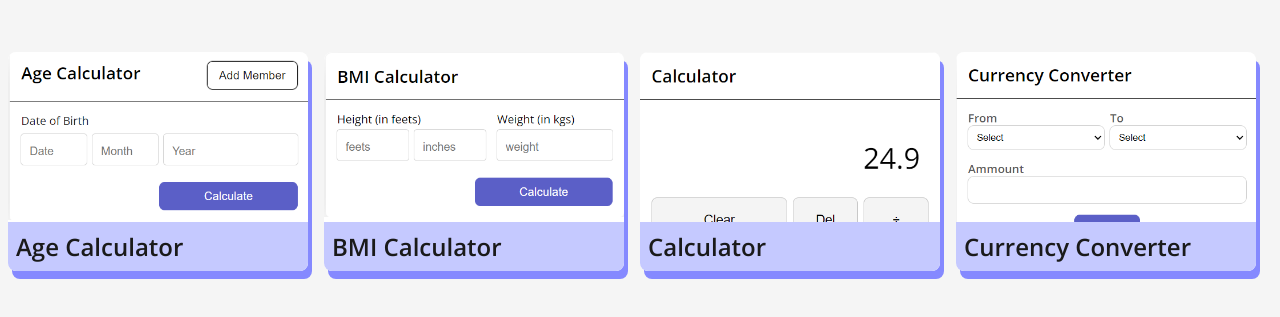
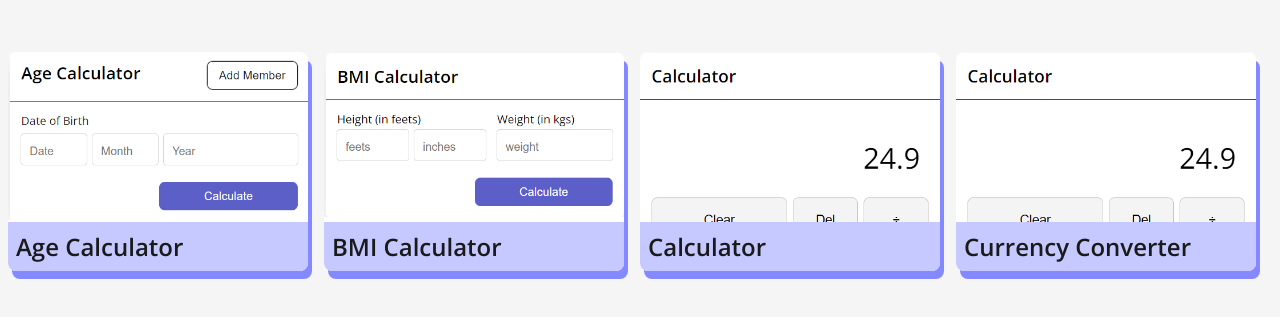
Before and after one commit to Jaysoni14-3/age-calculator, a React (Vite) app: page / in a window 1280 px wide. Shown: the part 239-556 px from the top of the page. Built offline with nearby package versions, Linux system fonts and the light colour scheme.

Commit message:
Images-issue

```diff
--- a/src/Pages/Home.jsx
+++ b/src/Pages/Home.jsx
@@ -1,7 +1,7 @@
 import AgeCalculatorImage from '../../images/age-calculator.png'
 import BmiCalculatorImage from '../../images/BMI-calculator.png'
 import CalculatorImage from '../../images/calculator.png'
-import CurrencyConverter from '../../images/currency-converter.png'
+// import CurrencyConverter from '../../images/currency-converter.png'
 import "./Home.css"
 
 export default function Home (){
@@ -48,7 +48,7 @@ export default function Home (){
                 <a href="/currency-converter">
                     <article className="home-article">
                         <div className="image-container">
-                            <img src={CurrencyConverter} alt="CurrencyConverterImage" />
+                            <img src={CalculatorImage} alt="CurrencyConverterImage" />
                         </div>
                         <div className="article-description">
                             <h2 className="article-name">Currency Converter</h2>
```
